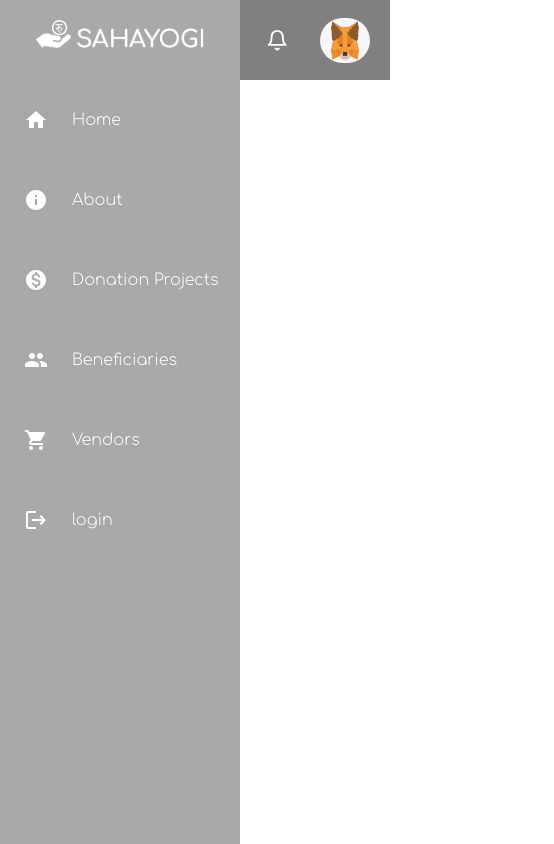
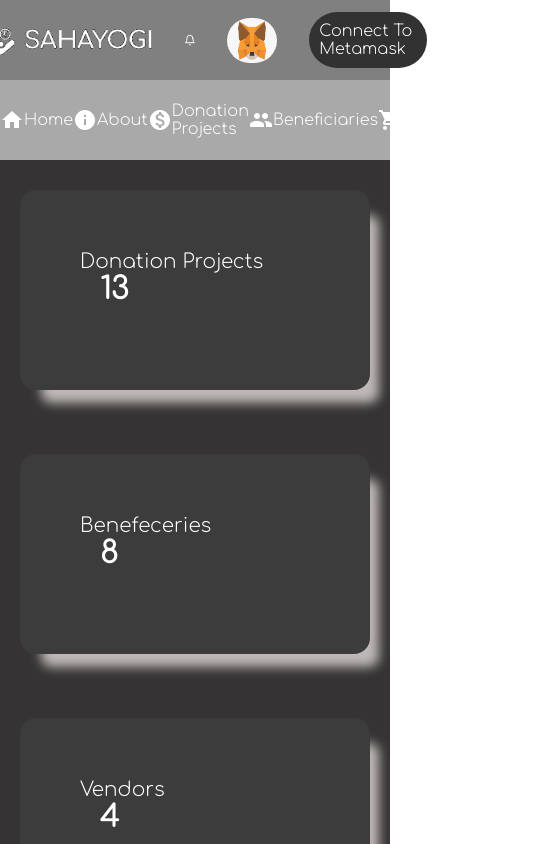
Before and after one commit to Sahayogi/sahayogi-admin, a React (Create React App) app: page /home in a window 390 px wide. Shown: the top 844 px of the page, 554 px wide, since content can reach past the window. Built offline with nearby package versions, Linux system fonts and the light colour scheme.

Commit message:
responsive, metamaskButton, login Page

```diff
--- a/src/App.css
+++ b/src/App.css
@@ -21,7 +21,6 @@ a {
 .home,
 .donate,
 .logout,
-.login,
 .setting {
   padding-top: 80px;
   padding-left: 240px;
@@ -34,20 +33,56 @@ a {
   background-color: rgb(53, 51, 51);
 }
 
-.donate .donate__form {
-  border: 1px solid grey;
-  margin-left: 325px;
-  padding: 0px 30px 0px 30px;
-  background-color: rgb(170, 169, 169);
-  height: 500px;
-  width: 600px;
+.login{
+
+  height: 100%;
+  width: 100%;
+  z-index: 100;
+  top: 0;
+  position: fixed;
+  bottom: 0;
+  display: flex;
+  flex-direction: row;
+}
+.loginLeft{
+  background-color: rgb(53, 51, 51);
+  flex: 50%;
+  position: relative;
+
 }
 
-.donate .donate__form .input__container {
-  display: flex;
-  align-items: center;
+.loginRight {
+  background-color:grey;
+  flex: 50%;
+}
+
+.loginWrapper{
   justify-content: space-between;
-  flex-direction: column;
-  padding: 30px;
-  gap: 3rem;
+  text-align: center;
+  /* height: 100%; */
+  top: 40%;
+
+  position: fixed;
+  margin: auto;
+  border:1px solid white;
+  color: white;
 }
+
+@media only screen and (min-width: 280px) and (max-width: 1080px ) {
+  .App {
+    display: flex;
+    flex-direction: column;
+  }
+  .body{
+  background-color: rgb(53, 51, 51);
+
+  }
+  .home {
+    margin: 0;
+    padding: 0;
+    display: flex;
+    flex-direction: column;
+    height: 100%;
+  }
+
+}
--- a/src/App.js
+++ b/src/App.js
@@ -28,13 +28,13 @@ const App = () => {
           <Sidebar />
           <Navbar />
           <Routes>
-            <Route path="/" element={<Home />} />
+            <Route path="/home" element={<Home />} />
             <Route path="/about" element={<About />} />
             <Route path="/donate" element={<Donate />} />
             <Route path="/beneficiary" element={<Beneficiary />} />
             <Route path="/vendor" element={<Vendor />} />
-            <Route path="/logout" element={<Logout />} />
-            <Route path="/login" element={<Login />} />
+            <Route path="/logout" element={<Login />} />
+
           </Routes>
         </Router>
       </div>
--- a/src/components/milstones/Milestones.css
+++ b/src/components/milstones/Milestones.css
@@ -44,3 +44,15 @@
   display: flex;
   margin-left: 20px;
 }
+@media only screen and (min-width: 280px) and (max-width: 1080px ) {
+  .featured{
+    display: flex;
+    gap: 4rem;
+    flex-direction: column;
+
+  }
+  .featuredItem{
+    padding: 60px;
+  }
+
+}
--- a/src/components/navbar/Navbar.css
+++ b/src/components/navbar/Navbar.css
@@ -34,3 +34,29 @@
   border-radius: 6rem;
   display: flex;
 }
+
+.metamaskButton {
+  /* background-color: rgb(168, 97, 71); */
+  background-color: rgb(51, 50, 50);
+  padding: 13px;
+  border-radius: 4rem;
+  color: white;
+  cursor: pointer;
+}
+
+@media only screen and (min-width: 280px) and (max-width: 1080px ){
+  .navbar{
+    display:flex;
+    padding: 1px;
+
+  }
+
+  .navbarRight .image img{
+    display: flex;
+  }
+
+  .metamaskButton{
+    display: flex;
+    padding: 10px;
+  }
+}
--- a/src/components/navbar/Navbar.js
+++ b/src/components/navbar/Navbar.js
@@ -8,11 +8,16 @@ import Notification from "../Notification/Notification";
 import { DetailContext } from "../../App";
 import React, { useContext } from "react";
 
+
 const Navbar = () => {
+  const handleMetamask =()=>{
+    return
+
+  }
   const { notification, setNotification } = useContext(DetailContext);
   return (
     <nav className="navbar">
-      <Link to="/">
+      <Link to="/home">
         <div className="navbarLeft">
           <img src={logo} alt="" />
         </div>
@@ -26,6 +31,9 @@ const Navbar = () => {
         <div className="image">
           <img src={avatar} alt="" />
         </div>
+        <div className="metamaskButton" onClick={handleMetamask}>
+            Connect To Metamask
+        </div>
       </div>
     </nav>
   );
--- a/src/components/sidebar/Sidebar.css
+++ b/src/components/sidebar/Sidebar.css
@@ -46,3 +46,14 @@
 .row #title {
     flex: 70%;
 }
+@media only screen and (min-width: 280px) and (max-width: 1080px ) {
+  .Sidebar {
+    position: initial;
+    width: 100%;
+  }
+  .SidebarList  {
+      display: flex;
+      justify-content: space-evenly
+
+  }
+}
--- a/src/components/sidebar/Sidebar.js
+++ b/src/components/sidebar/Sidebar.js
@@ -8,6 +8,7 @@ function Sidebar() {
   const { loginStatus } = useContext(DetailContext);
   return (
     <div className="Sidebar">
+
       <ul className="SidebarList">
         {SidebarData.map((val, key) => {
           return (
@@ -19,25 +20,7 @@ function Sidebar() {
             </Link>
           );
         })}
-        {loginStatus === true ? (
-          <Link to="/logout">
-            <li className="row">
-              <div id="icon">
-                <LogoutIcon />
-              </div>
-              <div id="title">logout</div>
-            </li>
-          </Link>
-        ) : (
-          <Link to="/login">
-            <li className="row">
-              <div id="icon">
-                <LogoutIcon />
-              </div>
-              <div id="title">login</div>
-            </li>
-          </Link>
-        )}
+
       </ul>
     </div>
   );
--- a/src/components/sidebar/SidebarData.js
+++ b/src/components/sidebar/SidebarData.js
@@ -10,7 +10,7 @@ export const SidebarData = [
   {
     title: "Home",
     icon: <HomeIcon />,
-    path: "/",
+    path: "/home",
   },
   {
     title: "About",
@@ -32,9 +32,9 @@ export const SidebarData = [
     icon: <ShoppingCartIcon />,
     path: "/Vendor",
   },
-  // {
-  //     title: "Logout",
-  //     icon: <LogoutIcon />,
-  //     path: "/logout"
-  // },
+  {
+      title: "Logout",
+      icon: <LogoutIcon />,
+      path: "/logout"
+  },
 ];
--- a/src/pages/Login.js
+++ b/src/pages/Login.js
@@ -1,11 +1,25 @@
 import React from "react";
-
+import { Link } from 'react-router-dom'
+import logo from '../assets/sahayogi.png'
 const Login = () => {
   return (
     <>
       <div className="login">
-        Login Page
-        <h1>Banner?</h1>
+        <div className="loginLeft">
+        <div className="loginWrapper">
+        <img src={logo} alt="" />
+          <h1>CASH AND VOUCHER ASSISTANCE USING BLOCKCHAIN</h1>
+
+        </div>
+
+           </div>
+
+        <div className="loginRight">
+          <Link to='/home'>
+            <button>login</button>
+          </Link>
+        </div>
+
       </div>
     </>
   );
```
Also changed, not shown: src/components/charts/Charts.css (line endings or trailing spaces).
